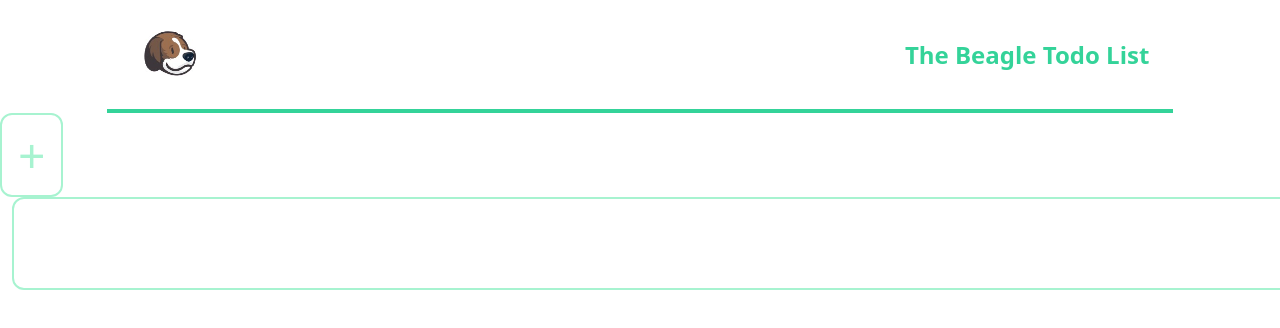
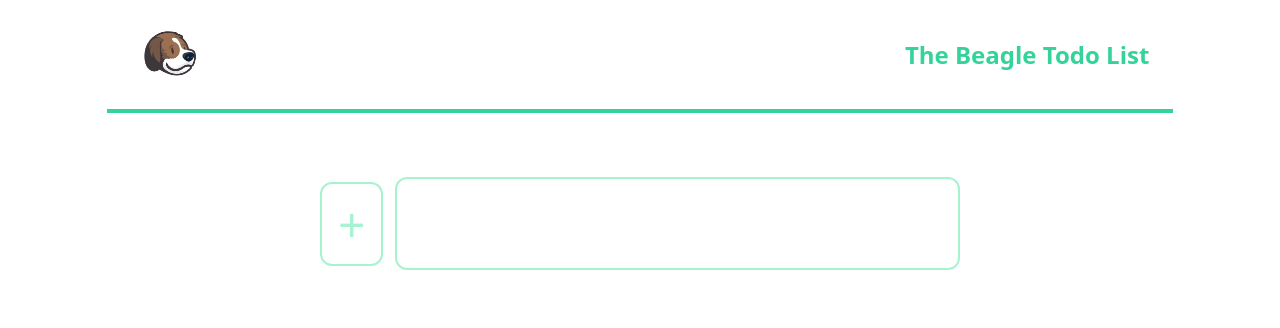
Before and after one commit to mariosknl/todo_react, a React (Create React App) app: page / in a window 1280 px wide. Shown: the top 328 px of the page. Built offline with nearby package versions, Linux system fonts and the light colour scheme.

Commit message:
adding styling to components

```diff
--- a/src/App.js
+++ b/src/App.js
@@ -8,8 +8,10 @@ const App = () => {
   return (
     <TodosContextProvider>
       <Header />
-      <Form />
-      <TodoList />
+      <div className='w-2/4 m-auto'>
+        <Form />
+        <TodoList />
+      </div>
     </TodosContextProvider>
   );
 };
--- a/src/components/Form.js
+++ b/src/components/Form.js
@@ -31,7 +31,10 @@ const Form = () => {
   }, [editItem]);
 
   return (
-    <form onSubmit={handleSubmit}>
+    <form
+      onSubmit={handleSubmit}
+      className='flex flex-row items-center w-full mt-16 justify-items-center'
+    >
       <Button type='submit'>+</Button>
       <Input value={title} onChange={handleChange} onBlur={handleChange} />
     </form>
--- a/src/components/Todo.js
+++ b/src/components/Todo.js
@@ -6,12 +6,17 @@ const Todo = ({ todo }) => {
   const { findItem, removeTodo } = useContext(TodosContext);
   const { title, id } = todo;
   return (
-    <>
+    <div className='flex flex-row w-full my-2'>
       <Button type='button' onClick={() => removeTodo(id)}>
         &times;
       </Button>
-      <li onClick={() => findItem(id)}>{title}</li>
-    </>
+      <li
+        onClick={() => findItem(id)}
+        className='w-full p-3 ml-3 text-5xl font-bold text-center text-green-500 border-2 border-gray-600 cursor-pointer rounded-xl'
+      >
+        {title}
+      </li>
+    </div>
   );
 };
 
--- a/src/components/TodoList.js
+++ b/src/components/TodoList.js
@@ -6,10 +6,12 @@ const TodoList = () => {
   const { todos } = useContext(TodosContext);
 
   return (
-    <div>
-      {todos.map((todo) => (
-        <Todo todo={todo} key={todo.id} />
-      ))}
+    <div className='w-full mt-2'>
+      <ul className='flex flex-col'>
+        {todos.map((todo) => (
+          <Todo todo={todo} key={todo.id} />
+        ))}
+      </ul>
     </div>
   );
 };
--- a/src/context/TodosContext.js
+++ b/src/context/TodosContext.js
@@ -29,8 +29,6 @@ const TodosContextProvider = ({ children }) => {
     setEditItem(null);
   };
 
-  console.log(editItem);
-
   return (
     <TodosContext.Provider
       value={{ todos, addTodo, findItem, editTodo, editItem, removeTodo }}
```
